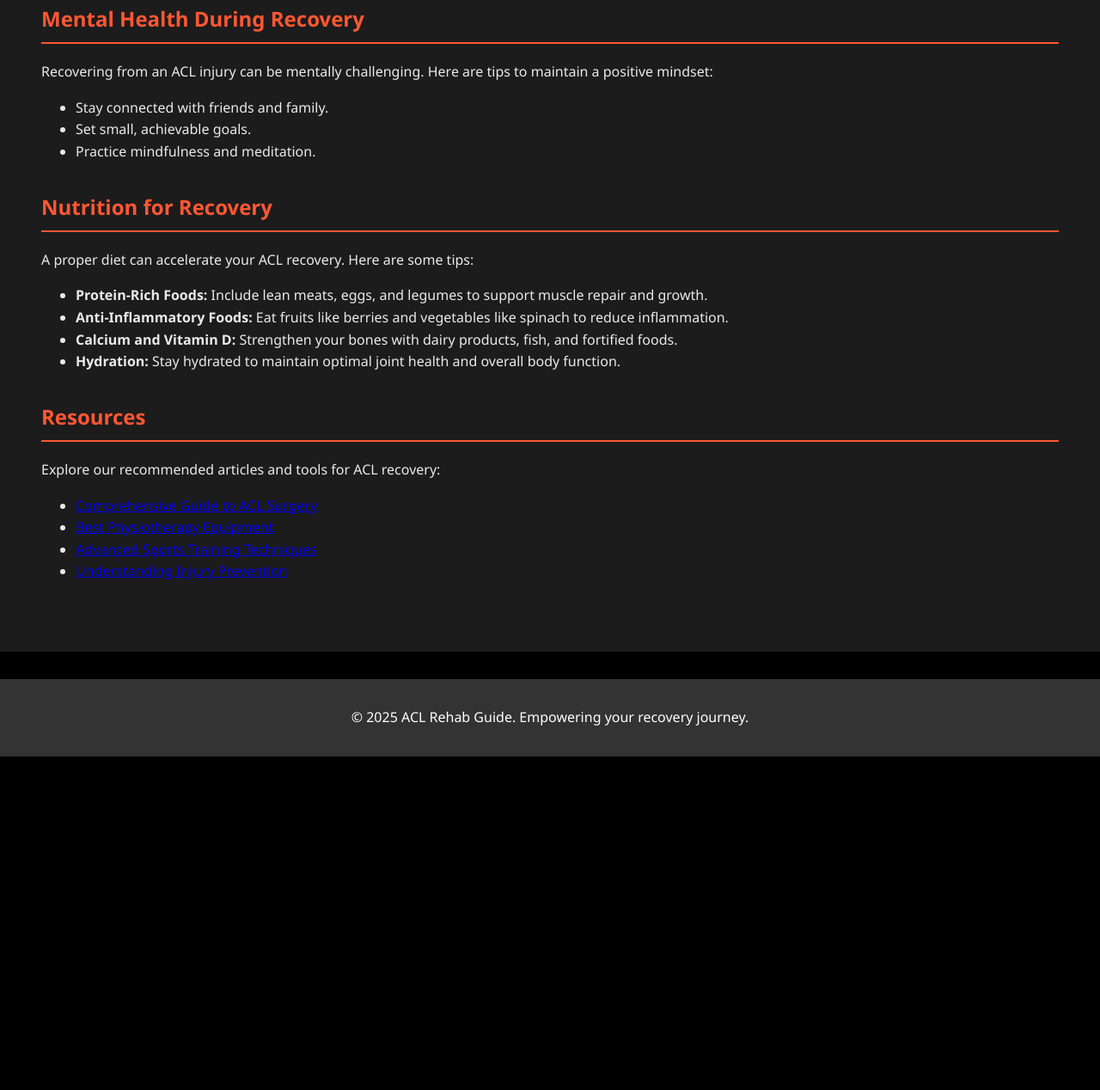
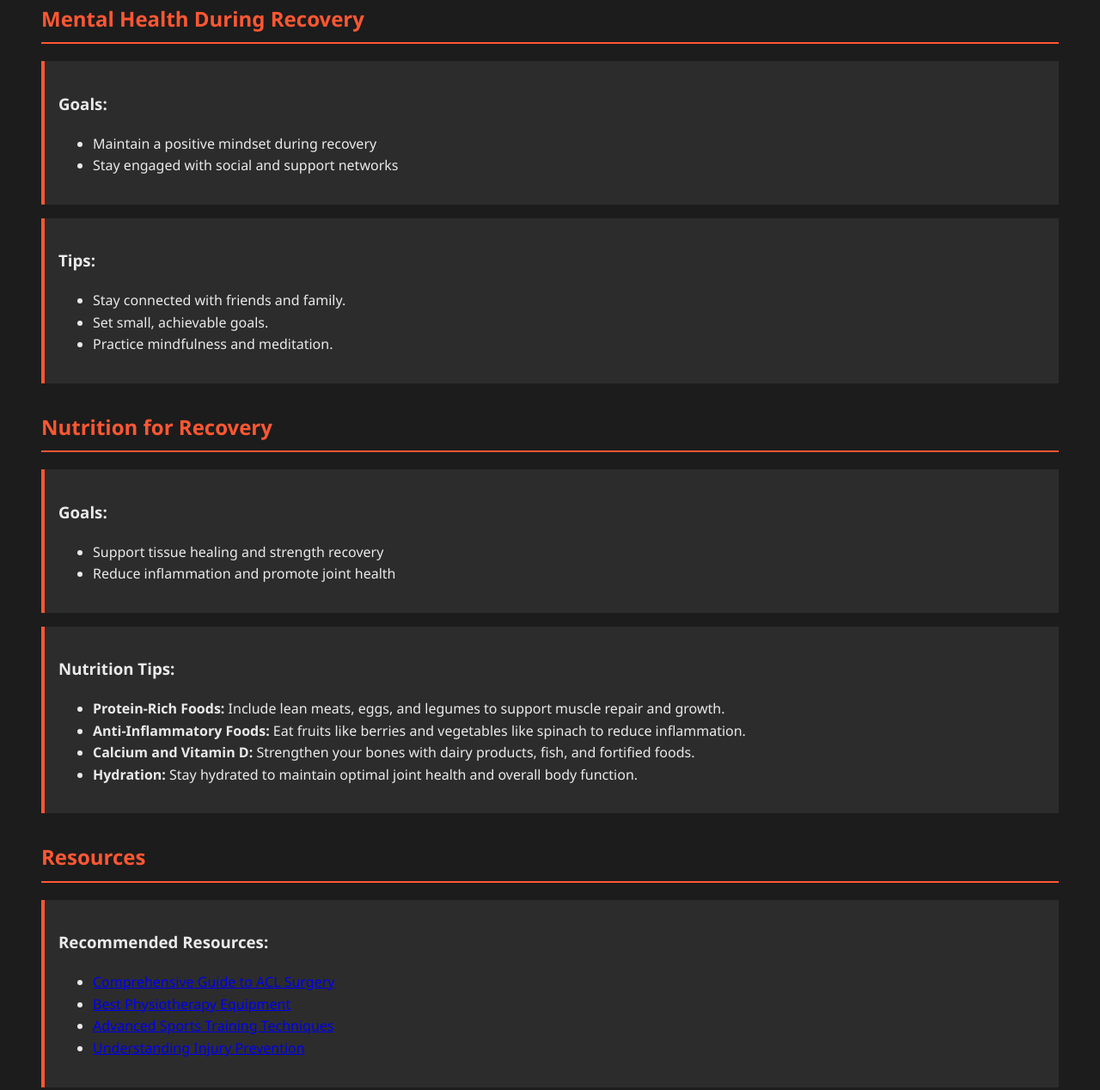
Before and after one commit to hadi-elkhansa/Inspiring-Rehabilitation, a plain HTML site: page index.html in a window 1280 px wide. Shown: the part 2062-3330 px from the top of the page at 86% size. Before the commit the page ends 2942 px from the top, so only its background shows below. Drawn offline with Linux system fonts and the light colour scheme.

Commit message:
Update index.html

```diff
--- a/index.html
+++ b/index.html
@@ -189,18 +189,35 @@
         <!-- Mental Health Section -->
         <div class="section" id="mental-health">
             <h2>Mental Health During Recovery</h2>
-            <p>Recovering from an ACL injury can be mentally challenging. Here are tips to maintain a positive mindset:</p>
+            <div class="goal">
+                <h3>Goals:</h3>
+                <ul>
+                    <li>Maintain a positive mindset during recovery</li>
+                    <li>Stay engaged with social and support networks</li>
+                </ul>
+            </div>
+            <div class="exercise">
+                <h3>Tips:</h3>
                 <ul>
                     <li>Stay connected with friends and family.</li>
                     <li>Set small, achievable goals.</li>
                     <li>Practice mindfulness and meditation.</li>
                 </ul>
             </div>
+        </div>
 
         <!-- Nutrition Section -->
         <div class="section" id="nutrition">
             <h2>Nutrition for Recovery</h2>
-            <p>A proper diet can accelerate your ACL recovery. Here are some tips:</p>
+            <div class="goal">
+                <h3>Goals:</h3>
+                <ul>
+                    <li>Support tissue healing and strength recovery</li>
+                    <li>Reduce inflammation and promote joint health</li>
+                </ul>
+            </div>
+            <div class="exercise">
+                <h3>Nutrition Tips:</h3>
                 <ul>
                     <li><strong>Protein-Rich Foods:</strong> Include lean meats, eggs, and legumes to support muscle repair and growth.</li>
                     <li><strong>Anti-Inflammatory Foods:</strong> Eat fruits like berries and vegetables like spinach to reduce inflammation.</li>
@@ -208,11 +225,13 @@
                     <li><strong>Hydration:</strong> Stay hydrated to maintain optimal joint health and overall body function.</li>
                 </ul>
             </div>
+        </div>
 
         <!-- Resources Section -->
         <div class="section" id="resources">
             <h2>Resources</h2>
-            <p>Explore our recommended articles and tools for ACL recovery:</p>
+            <div class="goal">
+                <h3>Recommended Resources:</h3>
                 <ul>
                     <li><a href="https://www.hss.edu/condition-list_acl-surgery.asp" target="_blank">Comprehensive Guide to ACL Surgery</a></li>
                     <li><a href="https://guide.medicalexpo.com/choosing-the-right-physiotherapy-equipment/" target="_blank">Best Physiotherapy Equipment</a></li>
@@ -221,6 +240,7 @@
                 </ul>
             </div>
         </div>
+    </div>
 
     <footer>
         <p>&copy; 2025 ACL Rehab Guide. Empowering your recovery journey.</p>
```
Lines whose indentation alone changed are shown as unchanged.
